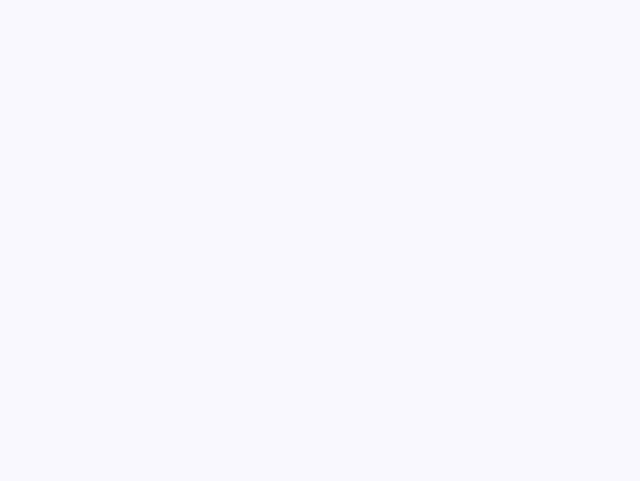
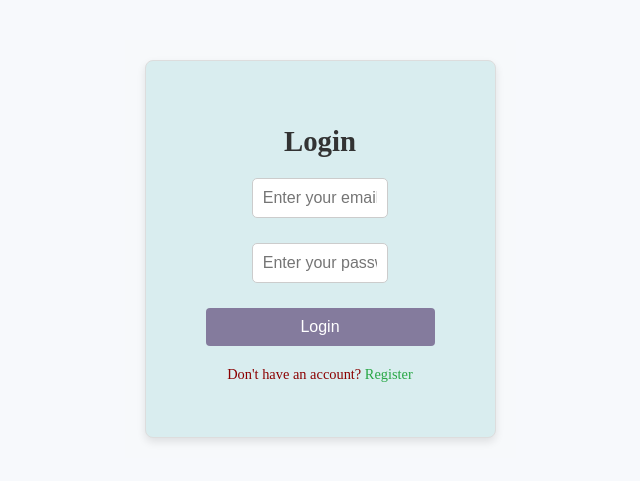
Before and after one commit to S-dinesh-77/notes-app, a React (Create React App) app in the folder front-end/: page /login in a window 1280 px wide. Before the commit this address had no page. Shown: the part 151-632 px from the top of the page, without its empty margins (320-960 px from the left). Built offline with nearby package versions, Linux system fonts and the light colour scheme.

Commit message:
update route

```diff
--- a/front-end/src/App.js
+++ b/front-end/src/App.js
@@ -11,7 +11,7 @@
     return (
         <Router>
             <Routes>
-                <Route path="/" element={<Login />} />
+                <Route path="/login" element={<Login />} />
                 <Route path="/register" element={<Register />} />
                 <Route path="/notes" element={<Notes />} />
                 <Route path='/logout' element={<Logout/>} />
--- a/front-end/src/Notes.jsx
+++ b/front-end/src/Notes.jsx
@@ -18,7 +18,7 @@
       const token = localStorage.getItem('authToken');
       if (!token) {
         console.error('No token found, redirecting to login');
-        navigate('/');
+        navigate('/login');
         return;
       }
 
--- a/front-end/src/Register.jsx
+++ b/front-end/src/Register.jsx
@@ -11,7 +11,7 @@
     e.preventDefault();
     try {
       await axios.post(`${process.env.REACT_APP_BACKEND_URL}/api/auth/register`, formData);
-      navigate('/'); // Redirect to login
+      navigate('/login'); // Redirect to login
     } catch (err) {
       setError(err.response?.data?.message || 'Registration failed');
     }
@@ -53,7 +53,7 @@
       </form>
       {error && <p className="error">{error}</p>}
       <p>
-        Already have an account? <Link to="/">Log in</Link>
+        Already have an account? <Link to="/login">Log in</Link>
       </p>
     </div>
   );
```
